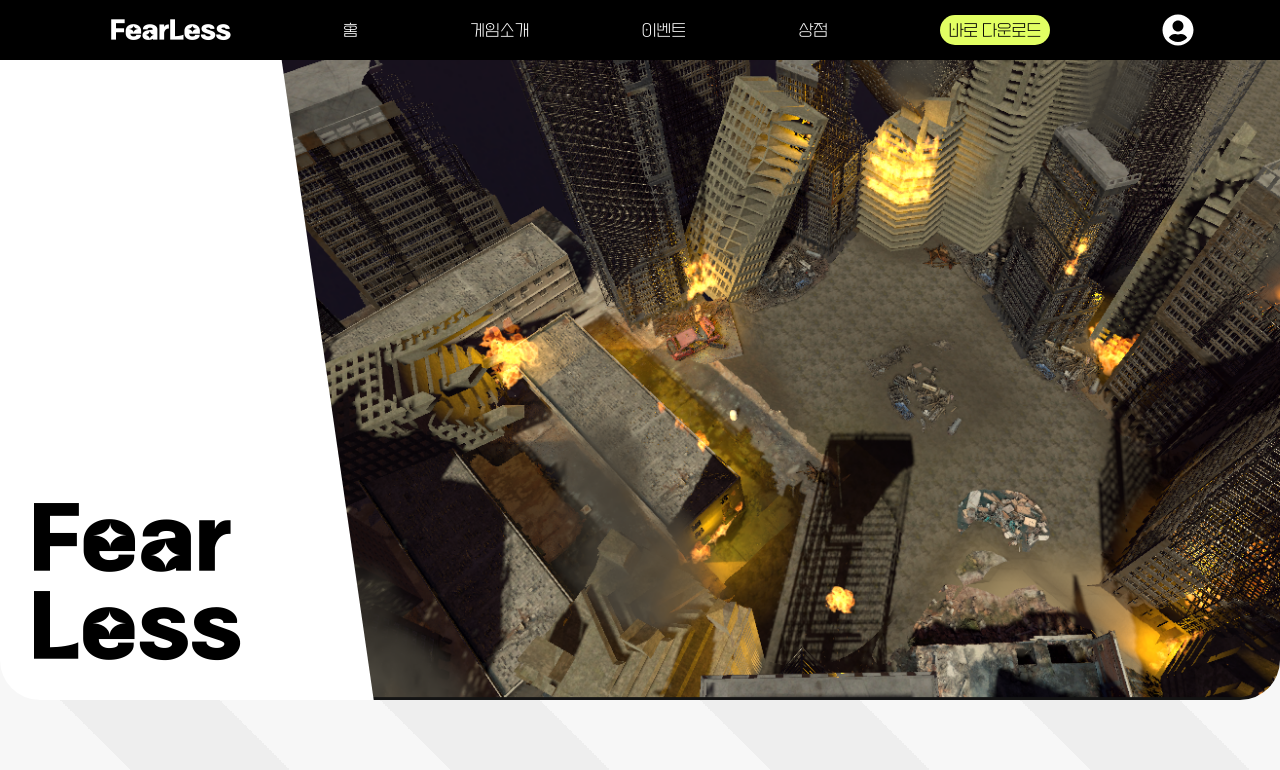
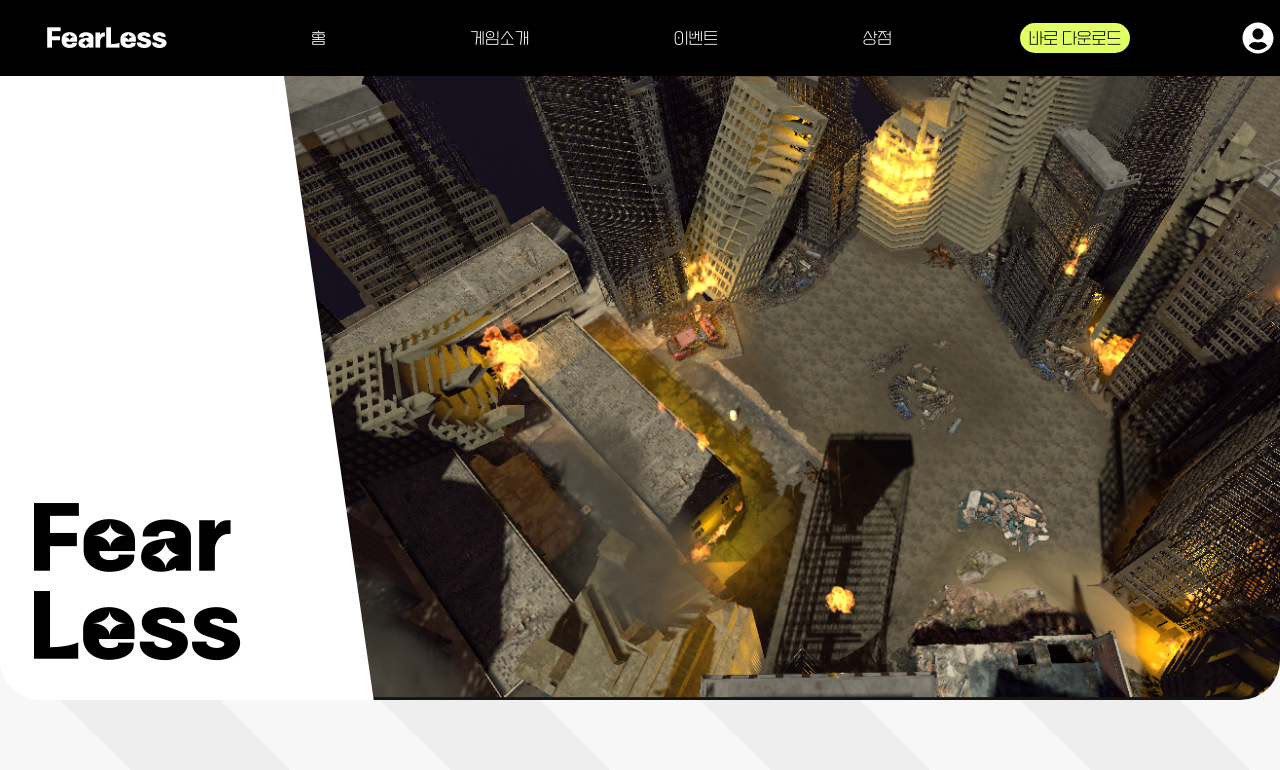
Before and after one commit to C-hyeon/fearless_web, a React (Vite) app: page / in a window 1280 px wide. Shown: the top 770 px of the page. Built offline with nearby package versions, Linux system fonts and the light colour scheme; no server answers.

Commit message:
Header 스타일 변경

```diff
--- a/src/styles/Header.scss
+++ b/src/styles/Header.scss
@@ -15,6 +15,19 @@
         display: flex;
         gap: 7rem;
         align-items: center;
+
+        a {
+            color: Nesting.$white;
+            text-decoration: none;
+            padding: 0.5rem 1rem;
+            border-radius: 2rem;
+            transition: all 0.5s ease;
+
+            &:hover {
+                color: Nesting.$black;
+                background-color: Nesting.$white;
+            }
+        }
 
         .logo {
             font-family: Nesting.$main_font_Bold;
```
